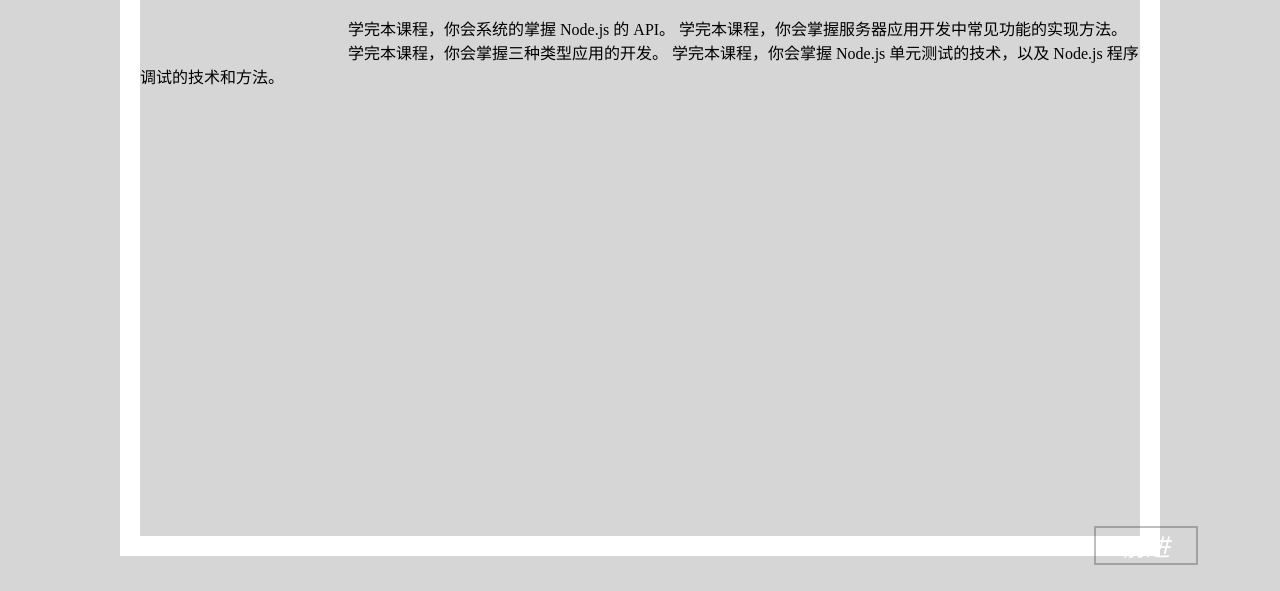
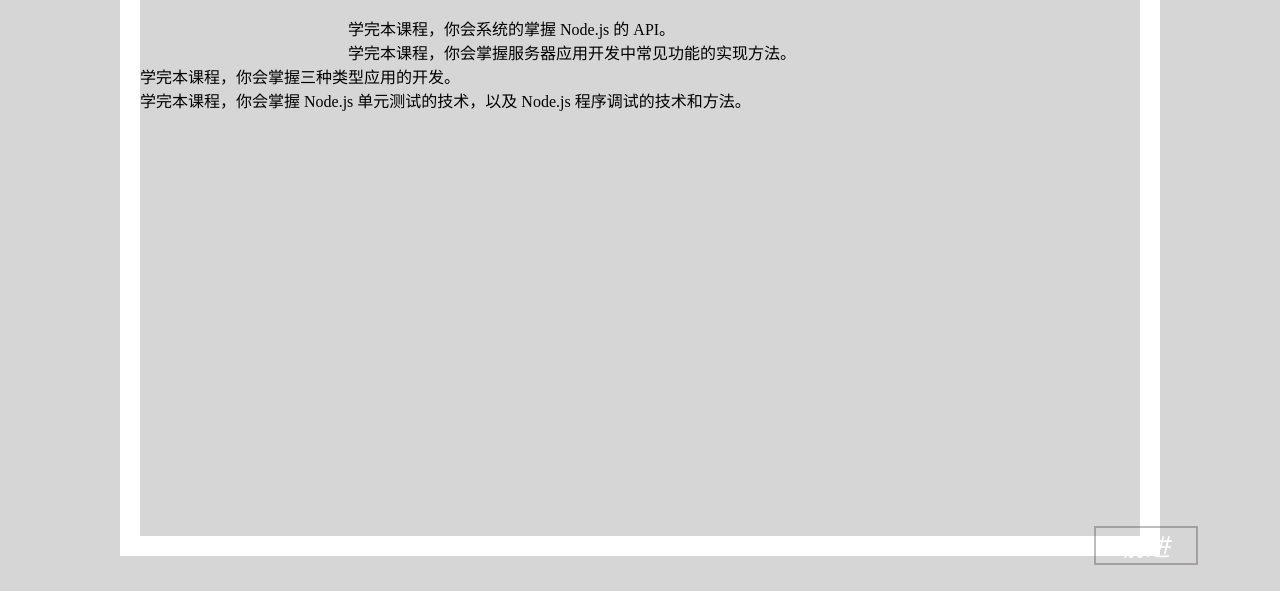
Before and after one commit to gaoyang836/online-course-platform, a plain HTML site: page index.html in a window 1280 px wide. Shown: the part 209-800 px from the top of the page. Drawn offline with Linux system fonts and the light colour scheme.

Commit message:
Update index.html

```diff
--- a/index.html
+++ b/index.html
@@ -18,9 +18,9 @@
               <div class="cr-titles">
                 <!-- <h2>此处为学习标题</h2> -->
 		<!-- 此处为学习内容  -->
-		<p> 学完本课程，你会系统的掌握 Node.js 的 API。
-		    学完本课程，你会掌握服务器应用开发中常见功能的实现方法。
-		    学完本课程，你会掌握三种类型应用的开发。
+		<p> 学完本课程，你会系统的掌握 Node.js 的 API。<br>
+		    学完本课程，你会掌握服务器应用开发中常见功能的实现方法。<br>
+		    学完本课程，你会掌握三种类型应用的开发。<br>
 		    学完本课程，你会掌握 Node.js 单元测试的技术，以及 Node.js 程序调试的技术和方法。
 		</p>
               </div>
```
